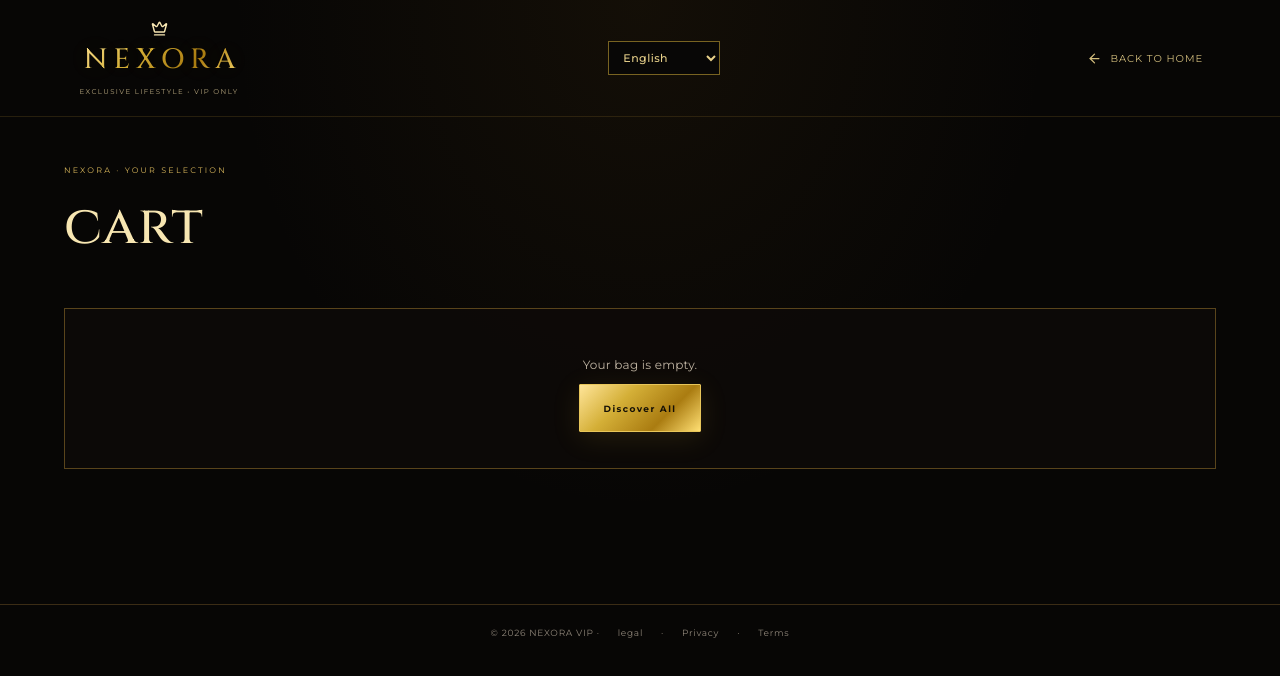
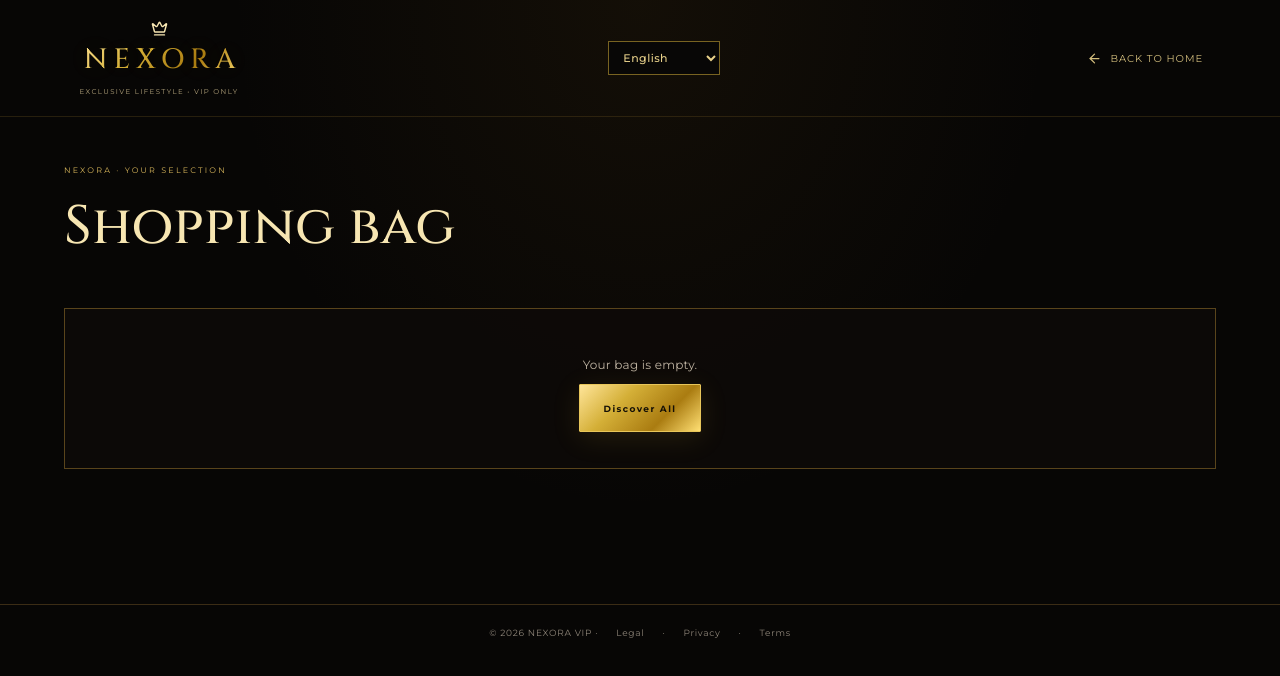
Before and after one commit to nexora-online/NEXORAO-VIP, a Next.js app: page /cart in a window 1280 px wide. Shown: the top 676 px of the page. Built offline with nearby package versions, Linux system fonts and the light colour scheme; no server answers.

Commit message:
Complete route labels for cart and legal navigation in all languages

```diff
--- a/app/i18n.tsx
+++ b/app/i18n.tsx
@@ -52,8 +52,20 @@ ES:{homeShippingTitle:"Socios de envío internacional",trackingTitle:"Rastrear s
 IT:{homeShippingTitle:"Partner per le spedizioni internazionali",trackingTitle:"Traccia il pacco",trackingHelp:"Inserisci il numero di tracciamento ricevuto nella conferma di spedizione.",trackingNumber:"Numero di tracciamento",trackShipment:"Traccia spedizione",trackingNotice:"Il tracciamento è fornito dal corriere selezionato. Il numero è disponibile dopo la spedizione.",officialWebsite:"Sito ufficiale",womenEdit:"Il lusso nella vita della donna moderna",menEdit:"Lusso ed eleganza per l’uomo moderno",curatedFootnote:"Selezionato con intenzione"},
 TR:{homeShippingTitle:"Uluslararası kargo ortakları",trackingTitle:"Gönderinizi takip edin",trackingHelp:"Gönderi onayınızdaki takip numarasını girin.",trackingNumber:"Takip numarası",trackShipment:"Gönderiyi takip et",trackingNotice:"Takip bilgileri seçilen taşıyıcı tarafından sağlanır. Takip numarası gönderimden sonra kullanılabilir.",officialWebsite:"Resmî web sitesi",womenEdit:"Modern kadının yaşamında lüks",menEdit:"Modern erkek için lüks ve zarafet",curatedFootnote:"Özenle seçildi"}
 };
+const routeLabels:Record<Language,Messages>={
+DE:{cart:"Warenkorb",legal:"Rechtliches"},
+EN:{cart:"Shopping bag",legal:"Legal"},
+AR:{cart:"السلة",legal:"المعلومات القانونية"},
+FR:{cart:"Panier",legal:"Mentions légales"},
+RU:{cart:"Корзина",legal:"Правовая информация"},
+ZH:{cart:"购物袋",legal:"法律信息"},
+JA:{cart:"バッグ",legal:"法的情報"},
+ES:{cart:"Bolsa",legal:"Información legal"},
+IT:{cart:"Borsa",legal:"Informazioni legali"},
+TR:{cart:"Sepet",legal:"Yasal bilgiler"}
+};
 type LanguageContextValue={lang:Language;setLang:(language:Language)=>void;rtl:boolean;t:(key:string)=>string};
 const LanguageContext=createContext<LanguageContextValue|null>(null);
-export function LanguageProvider({children}:{children:ReactNode}){const[lang,setLangState]=useState<Language>("DE");useEffect(()=>{try{const saved=window.localStorage.getItem("nexora-language") as Language|null;if(saved&&supportedLanguages.includes(saved))setLangState(saved);else{const browser=(navigator.language||"de").slice(0,2).toUpperCase() as Language;if(supportedLanguages.includes(browser))setLangState(browser)}}catch{}},[]);const setLang=useCallback((next:Language)=>{setLangState(next);try{window.localStorage.setItem("nexora-language",next)}catch{}},[]);useEffect(()=>{document.documentElement.lang=lang.toLowerCase();document.documentElement.dir=lang==="AR"?"rtl":"ltr"},[lang]);const value=useMemo(()=>({lang,setLang,rtl:lang==="AR",t:(key:string)=>dictionaries[lang]?.[key]||sharedLabels[lang]?.[key]||commerceLabels[lang]?.[key]||deliveryLabels[lang]?.[key]||dictionaries.EN[key]||sharedLabels.EN[key]||commerceLabels.EN[key]||deliveryLabels.EN[key]||key}),[lang,setLang]);return <LanguageContext.Provider value={value}>{children}</LanguageContext.Provider>}
+export function LanguageProvider({children}:{children:ReactNode}){const[lang,setLangState]=useState<Language>("DE");useEffect(()=>{try{const saved=window.localStorage.getItem("nexora-language") as Language|null;if(saved&&supportedLanguages.includes(saved))setLangState(saved);else{const browser=(navigator.language||"de").slice(0,2).toUpperCase() as Language;if(supportedLanguages.includes(browser))setLangState(browser)}}catch{}},[]);const setLang=useCallback((next:Language)=>{setLangState(next);try{window.localStorage.setItem("nexora-language",next)}catch{}},[]);useEffect(()=>{document.documentElement.lang=lang.toLowerCase();document.documentElement.dir=lang==="AR"?"rtl":"ltr"},[lang]);const value=useMemo(()=>({lang,setLang,rtl:lang==="AR",t:(key:string)=>dictionaries[lang]?.[key]||sharedLabels[lang]?.[key]||commerceLabels[lang]?.[key]||deliveryLabels[lang]?.[key]||routeLabels[lang]?.[key]||dictionaries.EN[key]||sharedLabels.EN[key]||commerceLabels.EN[key]||deliveryLabels.EN[key]||routeLabels.EN[key]||key}),[lang,setLang]);return <LanguageContext.Provider value={value}>{children}</LanguageContext.Provider>}
 export function useLanguage(){const context=useContext(LanguageContext);if(!context)throw new Error("useLanguage must be used within LanguageProvider");return context}
 export function LanguageSwitcher({className=""}:{className?:string}){const{lang,setLang,t}=useLanguage();return <label className={"nexora-language-switcher "+className}><span className="sr-only">{t("language")}</span><select aria-label={t("language")} value={lang} onChange={e=>setLang(e.target.value as Language)}>{supportedLanguages.map(code=><option value={code} key={code}>{({DE:"Deutsch",EN:"English",FR:"Français",AR:"العربية",RU:"Русский",ZH:"中文",JA:"日本語",ES:"Español",IT:"Italiano",TR:"Türkçe"})[code]}</option>)}</select></label>}
```
